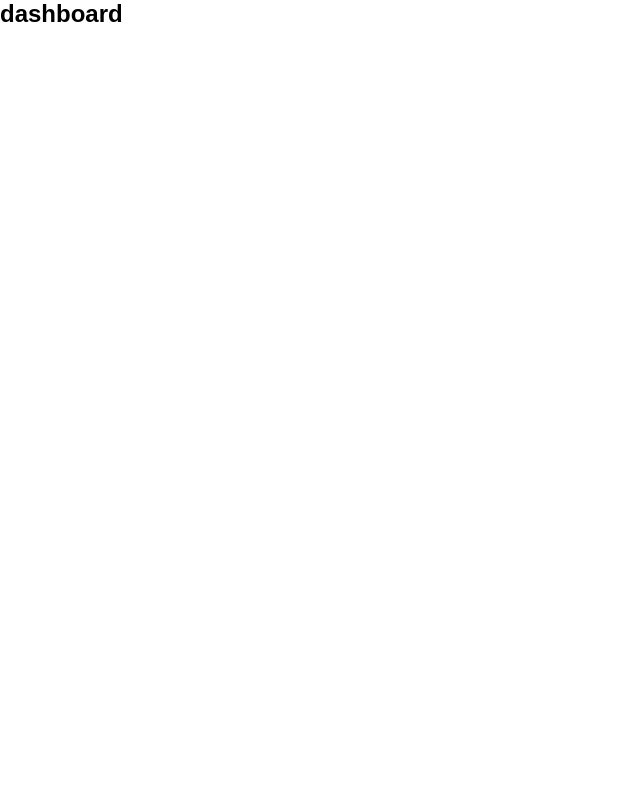
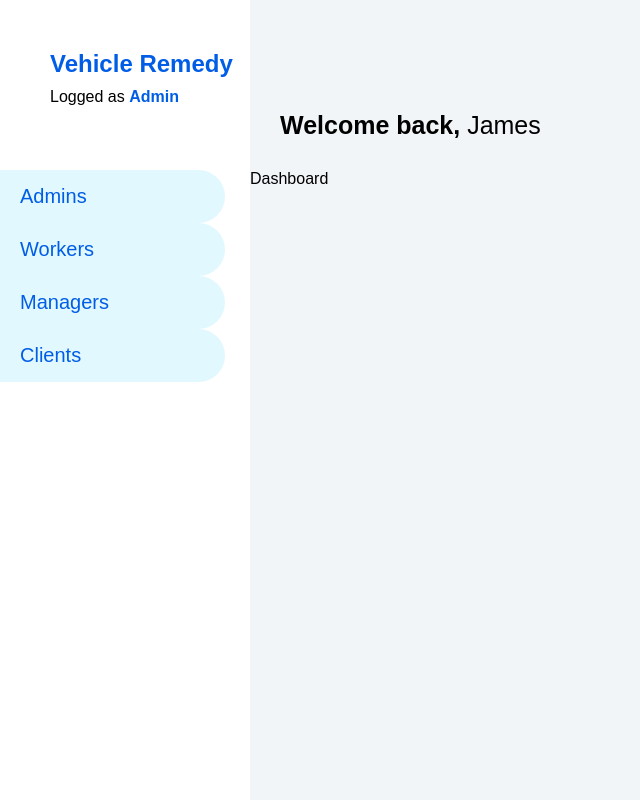
Before and after one commit to folkvangrn/asgard, a React (Vite) app: page /dashboard in a window 1280 px wide. Shown: the whole page, without its empty margins (0-640 px from the left). Built offline with nearby package versions, Linux system fonts and the light colour scheme.

Commit message:
Navigation and header styling

```diff
--- a/src/Root.tsx
+++ b/src/Root.tsx
@@ -1,9 +1,6 @@
 import { Routes, Route } from 'react-router-dom';
 import { LoginPanel } from './components/organisms/LoginPanel/LoginPanel';
-
-const Dashboard = () => {
-  return <h2>dashboard</h2>;
-};
+import { Dashboard } from './components/views/Dashboard/Dashboard';
 
 function Root() {
   return (
--- /dev/null
+++ b/src/components/views/Dashboard/Dashboard.module.scss
@@ -0,0 +1,70 @@
+.dashboardWrapper {
+  display: grid;
+  width: 100vw;
+  height: 100vh;
+  grid-template-columns: 250px 1fr;
+  grid-template-rows: 170px 1fr;
+  overflow-y: hidden;
+}
+
+.navigationWrapper {
+  display: flex;
+  flex-direction: column;
+  width: 100%;
+  height: 100%;
+  grid-column: 1/1;
+  grid-row: 1/3;
+}
+
+.logo {
+  height: 170px;
+  background-color: white;
+  padding: 50px 10px 50px 50px;
+
+  h2 {
+    color: #005de6;
+  }
+
+  p {
+    margin-top: 10px;
+  }
+}
+
+.navbarItem {
+  p {
+    font-size: 20px;
+  }
+
+  padding: 15px 0 15px 20px;
+  background-color: rgb(54, 205, 247, 0.15);
+  color: var(--blue);
+  width: 90%;
+  border-top-right-radius: 30px;
+  border-bottom-right-radius: 30px;
+}
+
+.dashboard {
+  background-color: var(--grey);
+}
+
+.permissionTitle {
+  font-weight: bold;
+  color: var(--blue);
+}
+
+.welcomeMessage {
+  font-size: 25px;
+  font-weight: bold;
+
+  .firstName {
+    font-weight: normal;
+  }
+}
+
+header {
+  display: flex;
+  flex-direction: column;
+  justify-content: end;
+  padding: 0 0 30px 30px;
+  background-color: var(--grey);
+}
--- /dev/null
+++ b/src/components/views/Dashboard/Dashboard.tsx
@@ -0,0 +1,38 @@
+import styles from './Dashboard.module.scss';
+
+type NavbarItemProps = {
+  text: string;
+};
+
+const NavbarItem = ({ text }: NavbarItemProps) => {
+  return (
+    <div className={styles.navbarItem}>
+      <p>{text}</p>
+    </div>
+  );
+};
+
+export function Dashboard() {
+  return (
+    <div className={styles.dashboardWrapper}>
+      <div className={styles.navigationWrapper}>
+        <div className={styles.logo}>
+          <h2>Vehicle Remedy</h2>
+          <p>
+            Logged as <span className={styles.permissionTitle}>Admin</span>
+          </p>
+        </div>
+        <NavbarItem text="Admins" />
+        <NavbarItem text="Workers" />
+        <NavbarItem text="Managers" />
+        <NavbarItem text="Clients" />
+      </div>
+      <header>
+        <h3 className={styles.welcomeMessage}>
+          Welcome back, <span className={styles.firstName}>James</span>
+        </h3>
+      </header>
+      <div className={styles.dashboard}>Dashboard</div>
+    </div>
+  );
+}
--- a/src/styles/_variables.scss
+++ b/src/styles/_variables.scss
@@ -1,3 +1,6 @@
 :root {
   --white: rgb(255, 255, 255);
+  --blue: rgb(0, 93, 230);
+  --black: rgb(0, 0, 0);
+  --grey: rgb(241,245,247);
 }
```
Also changed, not shown: src/components/views/Dashboard/assets/wrench-solid.svg (added).
